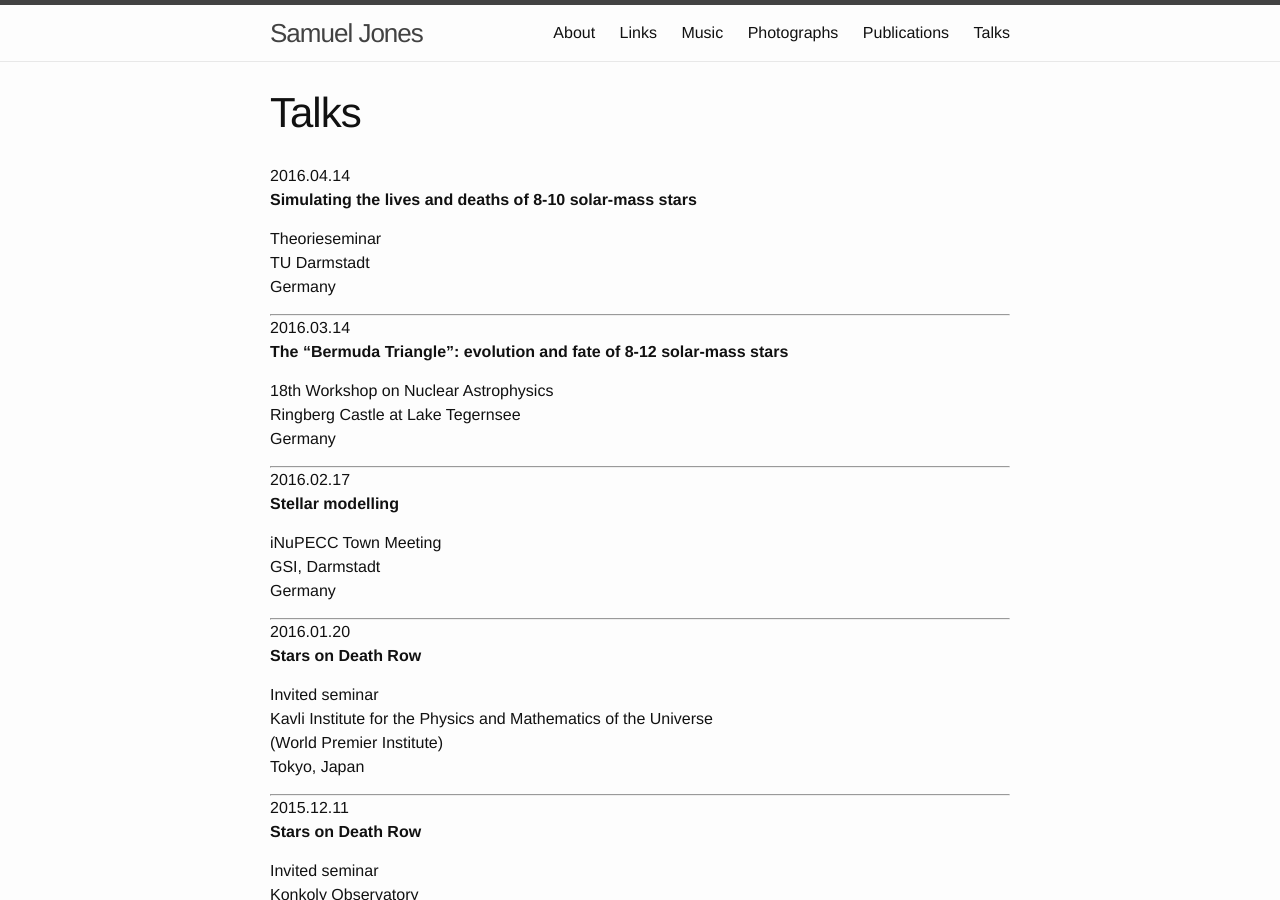
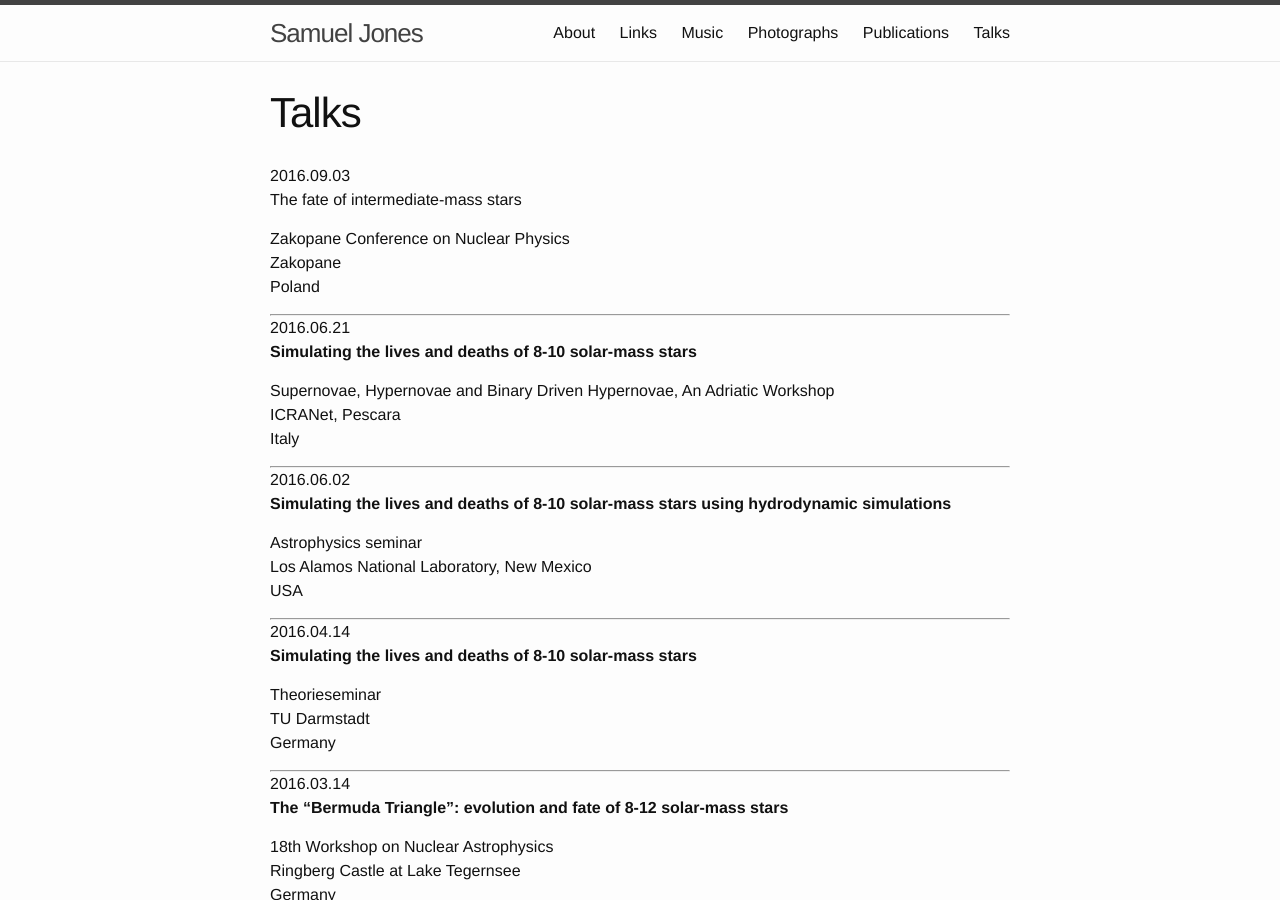
Before and after one commit to swjones/swjones.github.io, a Jekyll site: the page built from talks.md, in a window 1280 px wide and 900 px high. Built offline with Jekyll 4.4.1, drawn with Linux system fonts in a browser that asks for light colours; formulas are drawn with MathJax 3.

Commit message:
updating
Former-commit-id: 9d196647b32d6d0ea76ee8a4f92da4243d57ba88

```diff
--- a/talks.md
+++ b/talks.md
@@ -2,6 +2,43 @@
 layout: page
 title: Talks
 permalink: /talks/
+---
+
+2016.09.03
+<br>
+The fate of intermediate-mass stars
+
+Zakopane Conference on Nuclear Physics
+<br>
+Zakopane
+<br>
+Poland
+
+---
+
+2016.06.21
+<br>
+__Simulating the lives and deaths of 8-10 solar-mass stars__
+
+Supernovae, Hypernovae and Binary Driven Hypernovae, An Adriatic Workshop
+<br>
+ICRANet, Pescara
+<br>
+Italy
+
+---
+
+2016.06.02
+<br>
+__Simulating the lives and deaths of 8-10 solar-mass stars using hydrodynamic
+simulations__
+
+Astrophysics seminar
+<br>
+Los Alamos National Laboratory, New Mexico
+<br>
+USA
+
 ---
 
 2016.04.14
```
